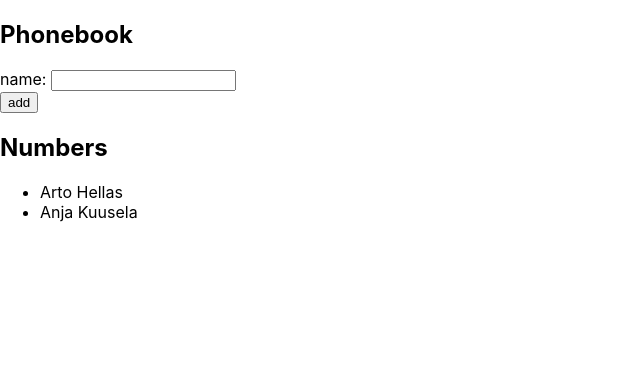
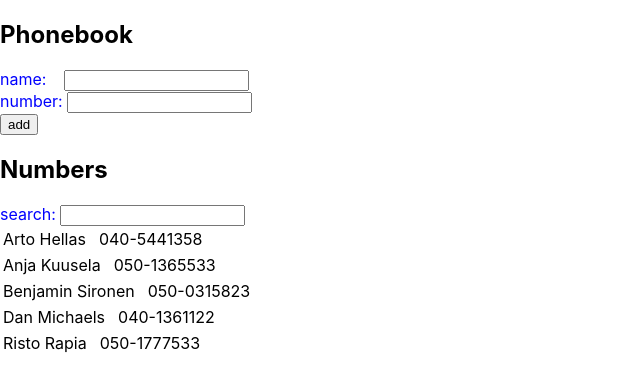
Before and after one commit to Point-SimoSiren/FullStackOpen2019-Osa2, a React (Create React App) app in the folder puhelinluettelo/: page / in a window 1280 px wide. Shown: the top 390 px of the page, without its empty margins (0-640 px from the left). Built offline with nearby package versions, Linux system fonts and the light colour scheme.

Commit message:
haku toimii ja komponentit omissa tiedostoissaan

```diff
--- a/puhelinluettelo/src/App.js
+++ b/puhelinluettelo/src/App.js
@@ -1,56 +1,60 @@
 import React, { useState } from 'react'
+import PersonForm from './components/PersonForm'
+import FilterForm from './components/FilterForm'
+import Persons from './components/Persons'
 
 
 const App = () => {
   const [persons, setPersons] = useState([
-    { id: 1, name: 'Arto Hellas' }, { id: 2, name: 'Anja Kuusela' }
+    { id: 1, name: 'Arto Hellas', phone: '040-5441358' },
+    { id: 2, name: 'Anja Kuusela', phone: '050-1365533' },
+    { id: 3, name: 'Benjamin Sironen', phone: '050-0315823' },
+    { id: 4, name: 'Dan Michaels', phone: '040-1361122' },
+    { id: 5, name: 'Risto Rapia', phone: '050-1777533' },
   ])
   const [newName, setNewName] = useState('')
+  const [newNumber, setNewNumber] = useState('')
+  const [search, setSearch] = useState('')
 
-  const rows = () => persons.map(person =>
-    <li
-      key={person.id}>
-      {person.name}
-    </li>
-  )
+  const handleNameInputChange = (event) => {
+    setNewName(event.target.value)
+  }
 
-  const handleInputChange = (event) => {
-    setNewName(event.target.value)
+  const handleNumberInputChange = (event) => {
+    setNewNumber(event.target.value)
+  }
+
+  const handleSearchInputChange = (event) => {
+    setSearch(event.target.value)
   }
 
   const addContact = (event) => {
     event.preventDefault()
     const found = persons.find(person => person.name.toLowerCase() === newName.toLowerCase())
     if (found) {
-      alert(`${newName} on jo olemassa ennestään.`)
+      alert(`${newName} already exists. Cannot add, Sorry!.`)
     }
     else {
       const contactObject = {
         id: persons.length + 1,
-        name: newName
+        name: newName,
+        phone: newNumber
       }
       setPersons(persons.concat(contactObject))
       setNewName('')
+      setNewNumber('')
     }
   }
 
   return (
     <div>
       <h2>Phonebook</h2>
-      <form onSubmit={addContact}>
-        <div>
-          name: <input value={newName} onChange={handleInputChange} />
-        </div>
-        <div>
-          <button type="submit">add</button>
-        </div>
-      </form>
+      <PersonForm addContact={addContact} newName={newName} newNumber={newNumber} handleNameInputChange={handleNameInputChange} handleNumberInputChange={handleNumberInputChange} />
       <h2>Numbers</h2>
-      <div>
-        <ul>
-          {rows()}
-        </ul>
-      </div>
+      <FilterForm search={search} handleSearchInputChange={handleSearchInputChange} />
+
+      <Persons persons={persons} search={search} />
+
     </div>
   )
 }
```
